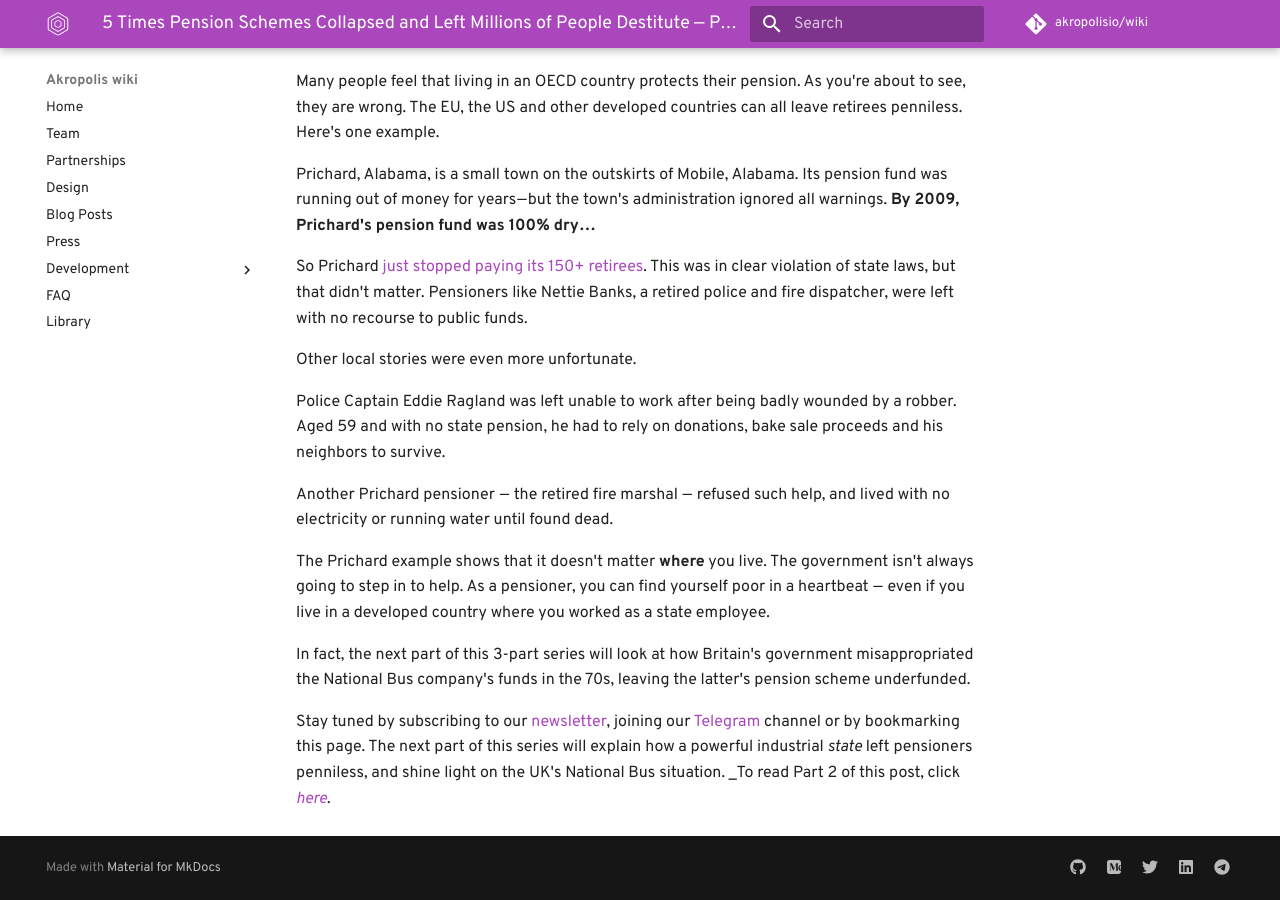
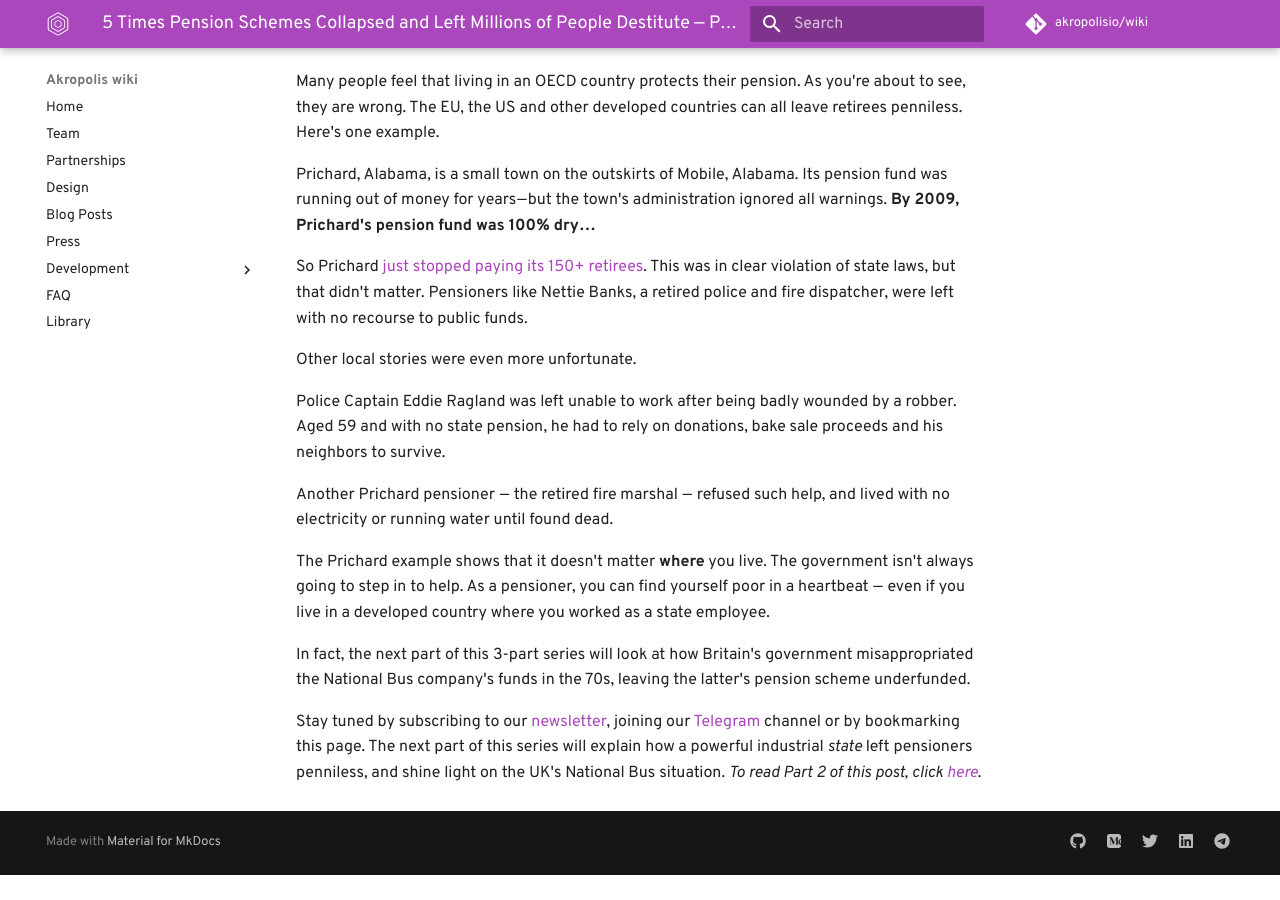
Before and after one commit to kaonone/wiki, an MkDocs documentation site: the page built from docs/library/2018 5 Times Pension Schemes Collapsed and Left Millions of People Destitute 1.md, in a window 1280 px wide and 900 px high, scrolled down 580 px. Built offline with MkDocs 1.6.1 and Material for MkDocs 9.7.7, drawn with Linux system fonts in a browser that asks for light colours; some web fonts are replaced; comment, search, counter and statistics services are not loaded; old or Windows-style settings are respelled for this version of MkDocs; after the commit the page ends 1455 px from its top, so only the background shows below that.

```diff
--- a/docs/library/2018 5 Times Pension Schemes Collapsed and Left Millions of People Destitute 1.md
+++ b/docs/library/2018 5 Times Pension Schemes Collapsed and Left Millions of People Destitute 1.md
@@ -29,4 +29,4 @@ The Prichard example shows that it doesn&#39;t matter **where** you live. The go
 In fact, the next part of this 3-part series will look at how Britain&#39;s government misappropriated the National Bus company&#39;s funds in the 70s, leaving the latter&#39;s pension scheme underfunded.
 
 Stay tuned by subscribing to our [newsletter](https://akropolis.io/), joining our [Telegram](https://t.me/akropolis_official) channel or by bookmarking this page. The next part of this series will explain how a powerful industrial _state_ left pensioners penniless, and shine light on the UK&#39;s National Bus situation.
-_To read Part 2 of this post, click _[_here_](https://wiki.akropolis.io/library/2018%205%20Times%20Pension%20Schemes%20Collapsed%20and%20Left%20Millions%20of%20People%20Destitute%202/)_.
+_To read Part 2 of this post, click [here](https://wiki.akropolis.io/library/2018%205%20Times%20Pension%20Schemes%20Collapsed%20and%20Left%20Millions%20of%20People%20Destitute%202/)_.
```
